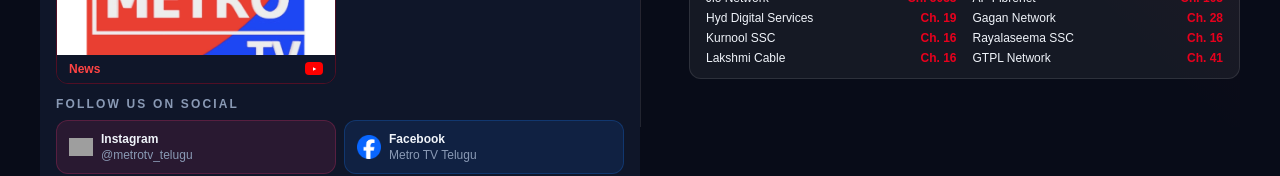
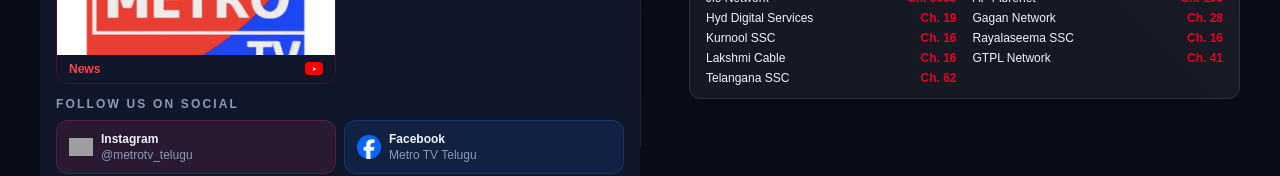
Before and after one commit to shivasricharan/metrotvtelugu, a Next.js app: page / in a window 1280 px wide. Shown: the part 655-831 px from the top of the page. Built offline with nearby package versions, Linux system fonts and the light colour scheme; grey boxes are pictures that could not be loaded.

Commit message:
Add Telangana SSC channel 62 to cable networks

```diff
--- a/app/page.js
+++ b/app/page.js
@@ -58,6 +58,7 @@ const cableNetworks = [
   { name: "Rayalaseema SSC",      ch: "Ch. 16"   },
   { name: "Lakshmi Cable",        ch: "Ch. 16"   },
   { name: "GTPL Network",         ch: "Ch. 41"   },
+  { name: "Telangana SSC",        ch: "Ch. 62"   },
 ];
 
 function SectionHeader({ label, linkHref, linkLabel }) {
```
